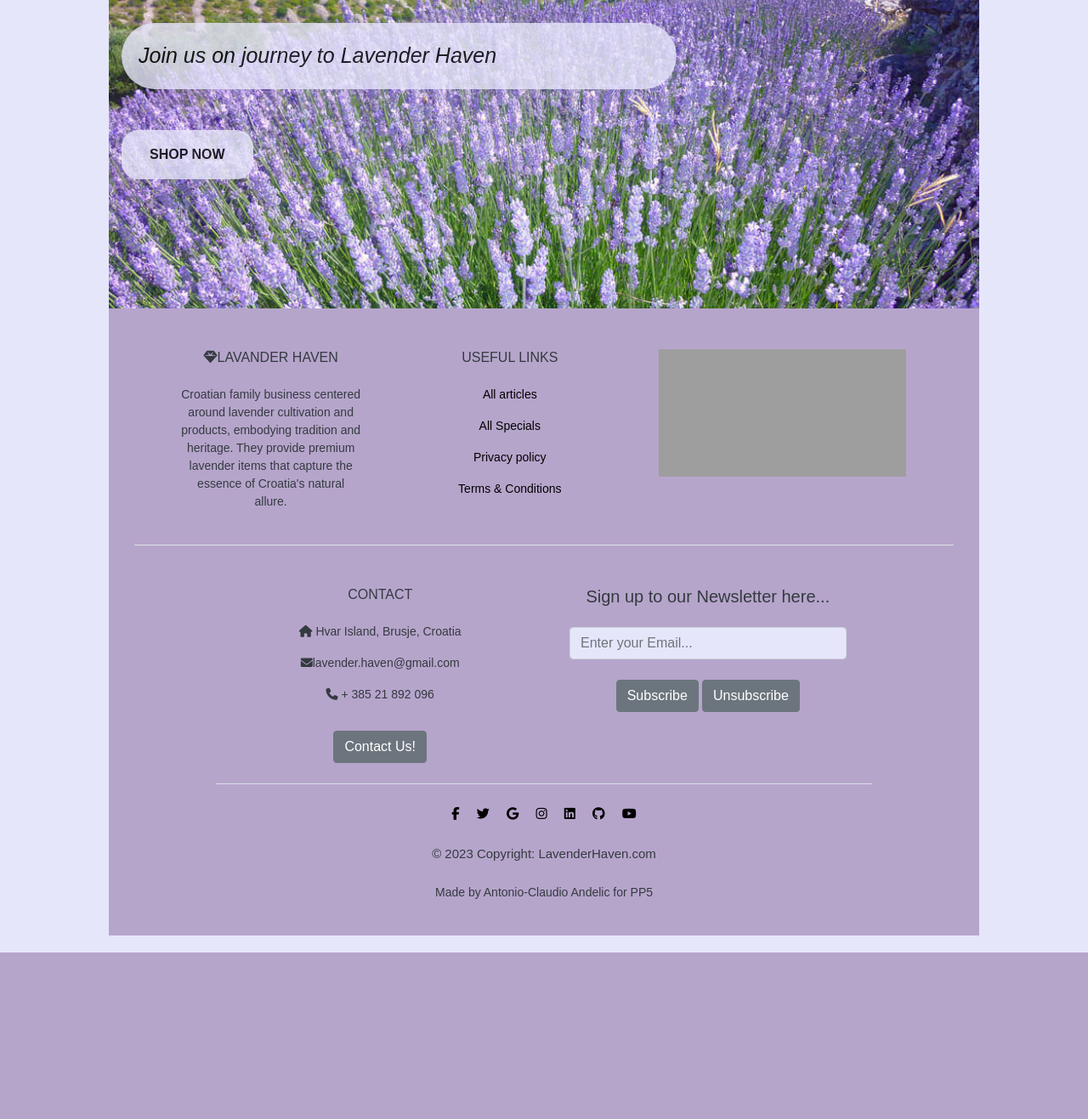
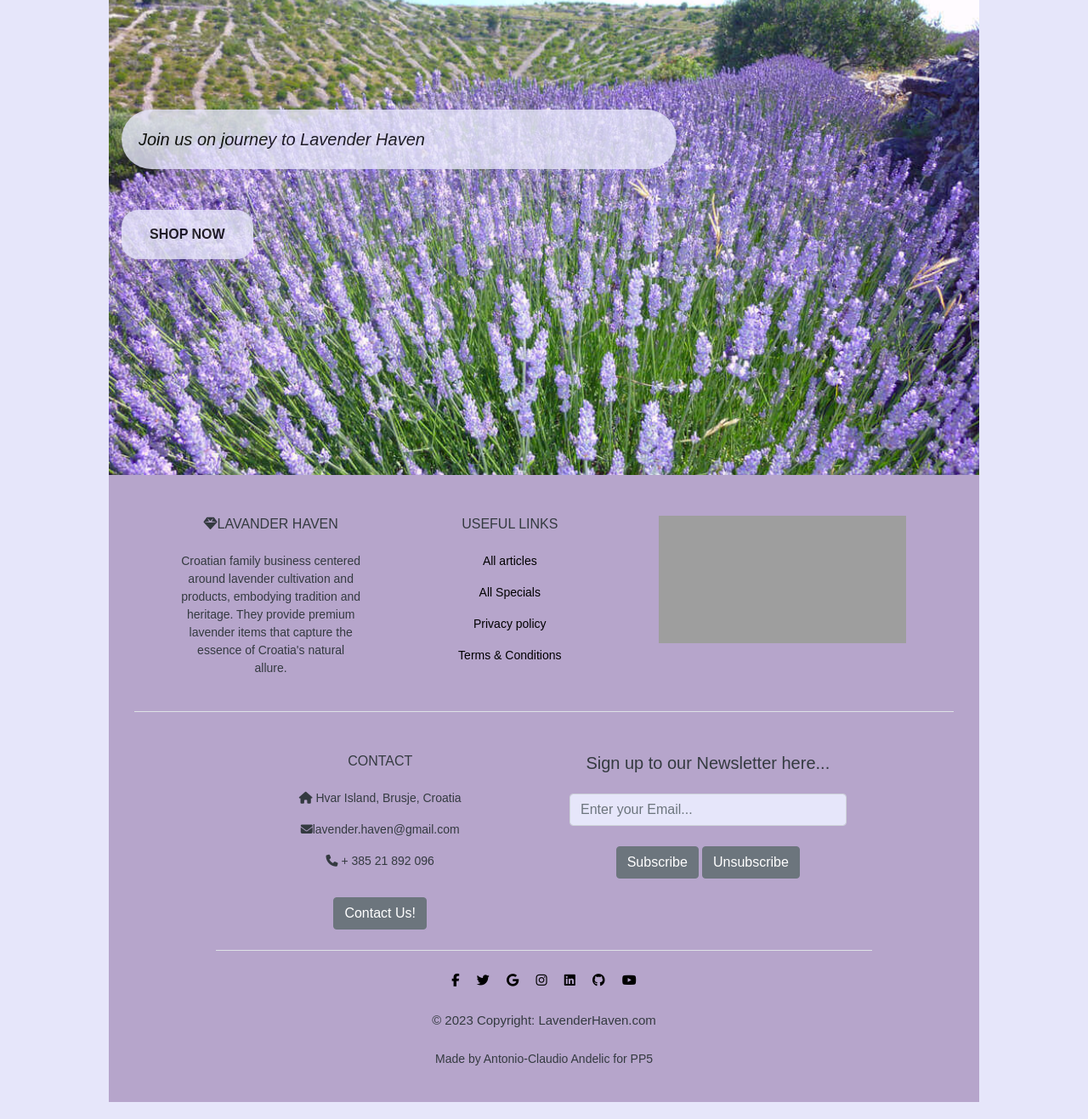
Before and after one commit to Balkaneros91/Lavender-Haven-PP5, a Django app: page / in a window 1280 px wide. Shown: the part 77-1394 px from the top of the page at 85% size. Before the commit the page ends 1198 px from the top, so only its background shows below. Run offline with Django 3.2, Linux system fonts and the light colour scheme; some libraries are stand-ins or nearby versions; some web fonts are replaced; grey boxes are pictures that could not be loaded.

Commit message:
Add content to readme sections credits and part of design

```diff
--- a/static/css/style.css
+++ b/static/css/style.css
@@ -13,7 +13,8 @@ body {
 }
 
 .cover-image {
-    background: url('/static/media/lavender-bush.jpg') no-repeat center center fixed;
+    /* background: url('/static/media/lavender-bush.jpg') no-repeat center center fixed; */
+    background: url('/media/lavender-bush.jpg') no-repeat center center fixed;
     background-size: cover;
     height: calc(100vh - 164px);
     color: #555;
@@ -322,6 +323,10 @@ iframe {
         padding: 20px;
     }
 
+    .shop-now-button {
+        font-size: 1rem;
+    }
+
     .btn-group {
         display: block;
     }
@@ -371,12 +376,8 @@ iframe {
     }
 
     .logo-font {
-        font-size: 25px;
+        font-size: 20px;
         padding: 20px;
-    }
-
-    .cover-image {
-        height: 55vh;
     }
 
     .shop-now-button {
--- a/templates/errors/400.html
+++ b/templates/errors/400.html
@@ -26,7 +26,7 @@
                 <div class="my-5">
                     <h4>
                         <a href="{% url 'articles' %}"
-                            class="shop-now-button btn btn-lg rounded-0 text-uppercase py-3">
+                            class="shop-now-button btn btn-secondary text-uppercase py-3">
                                 Return to store
                         </a>
                     </h4>
--- a/templates/errors/403.html
+++ b/templates/errors/403.html
@@ -26,7 +26,7 @@
                 <div class="my-5">
                     <h4>
                         <a href="{% url 'articles' %}"
-                            class="shop-now-button btn btn-lg rounded-0 text-uppercase py-3">
+                            class="shop-now-button btn btn-secondary text-uppercase py-3">
                                 Return to store
                         </a>
                     </h4>
--- a/templates/errors/404.html
+++ b/templates/errors/404.html
@@ -26,7 +26,7 @@
                 <div class="my-5">
                     <h4>
                         <a href="{% url 'articles' %}"
-                            class="shop-now-button btn btn-lg rounded-0 text-uppercase py-3">
+                            class="shop-now-button btn btn-secondary text-uppercase py-3">
                                 Return to store
                         </a>
                     </h4>
--- a/templates/errors/500.html
+++ b/templates/errors/500.html
@@ -26,7 +26,7 @@
                 <div class="my-5">
                     <h4>
                         <a href="{% url 'articles' %}"
-                            class="shop-now-button btn btn-lg rounded-0 text-uppercase py-3">
+                            class="shop-now-button btn btn-secondary text-uppercase py-3">
                                 Return to store
                         </a>
                     </h4>
```
Also changed, not shown: lavender_haven/settings.py (+2 -11 lines), README.md, readme_img/amiresponsive.png (added), readme_img/coolors.png (added), readme_img/entity-relationship-diagram.png (added), readme_img/google_fonts_family.png (added), readme_img/google_fonts_style.png (added), readme_img/my_favicon.png (added).
